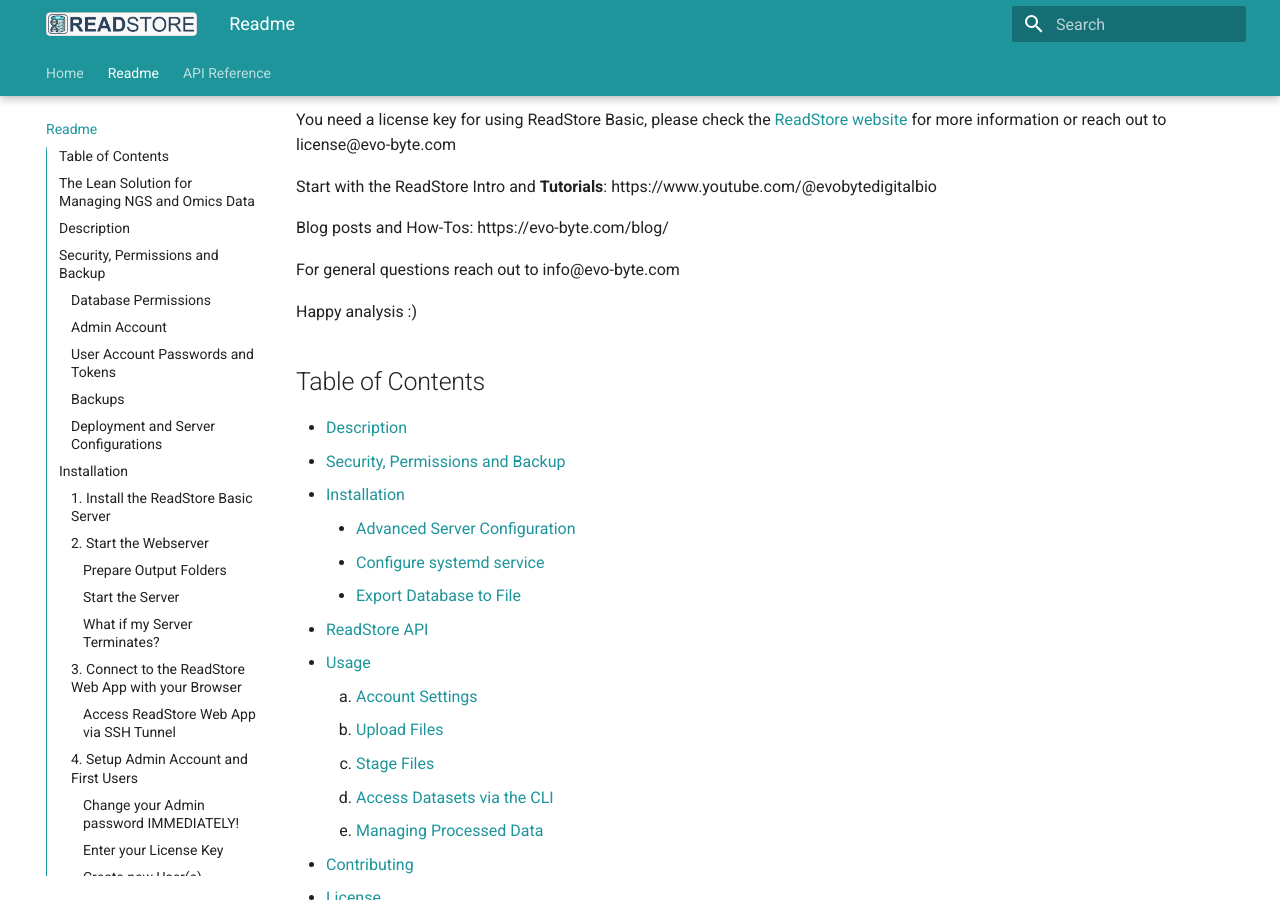
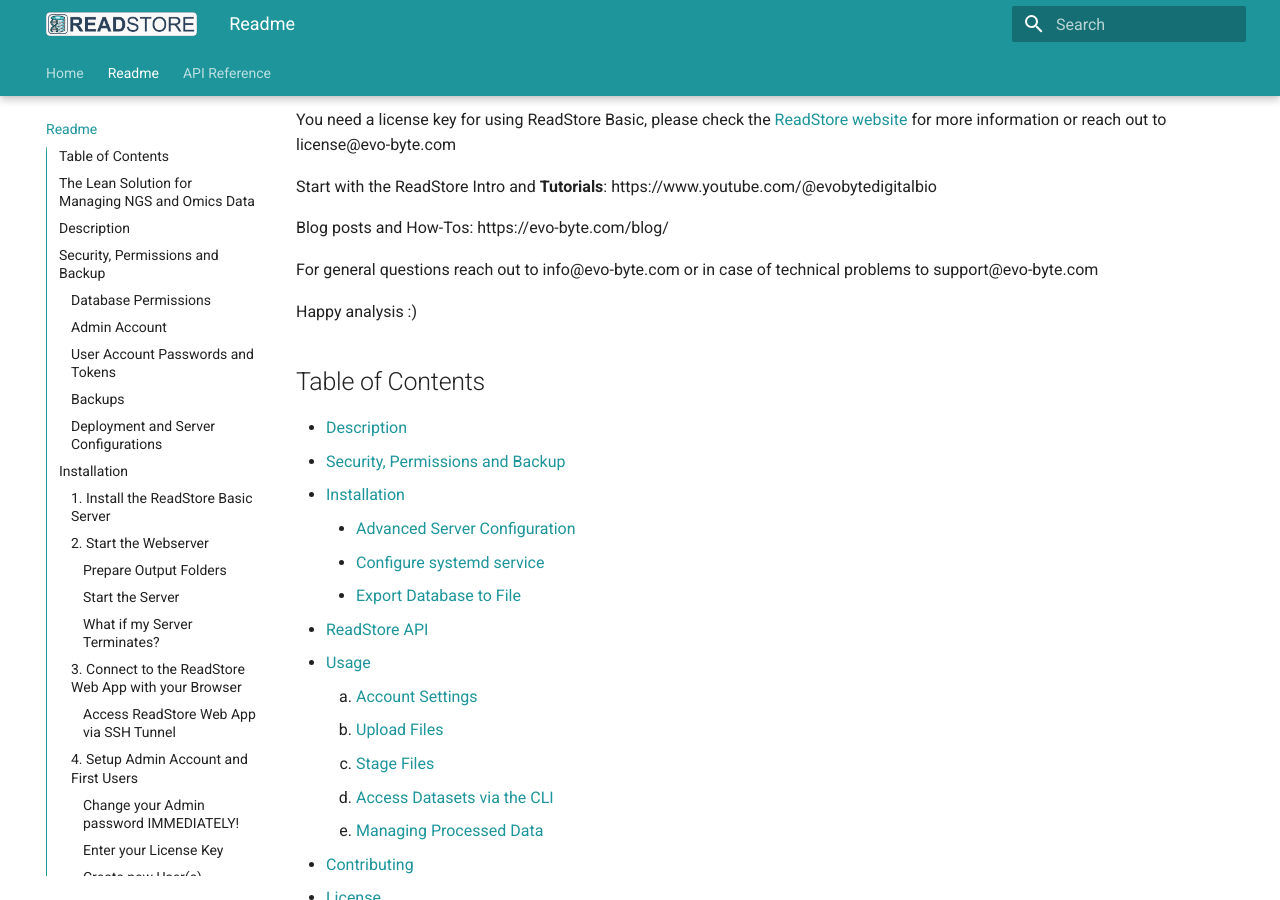
Before and after one commit to EvobyteDigitalBiology/readstore, an MkDocs documentation site: the page built from docs/readme.md, in a window 1280 px wide and 900 px high, scrolled down 331 px. Built offline with MkDocs 1.6.1 and Material for MkDocs 9.7.7, drawn with Linux system fonts in a browser that asks for light colours; some of the changed text lies outside the part shown.

Commit message:
Doc: Update

```diff
--- a/docs/readme.md
+++ b/docs/readme.md
@@ -17,7 +17,7 @@
 
 Blog posts and How-Tos: https://evo-byte.com/blog/
 
-For general questions reach out to info@evo-byte.com
+For general questions reach out to info@evo-byte.com or in case of technical problems to support@evo-byte.com
 
 Happy analysis :)
 
```
Also changed, not shown: other parts of docs/readme.md (+1 -1 lines), docs/index.md (+2 -0 lines).
